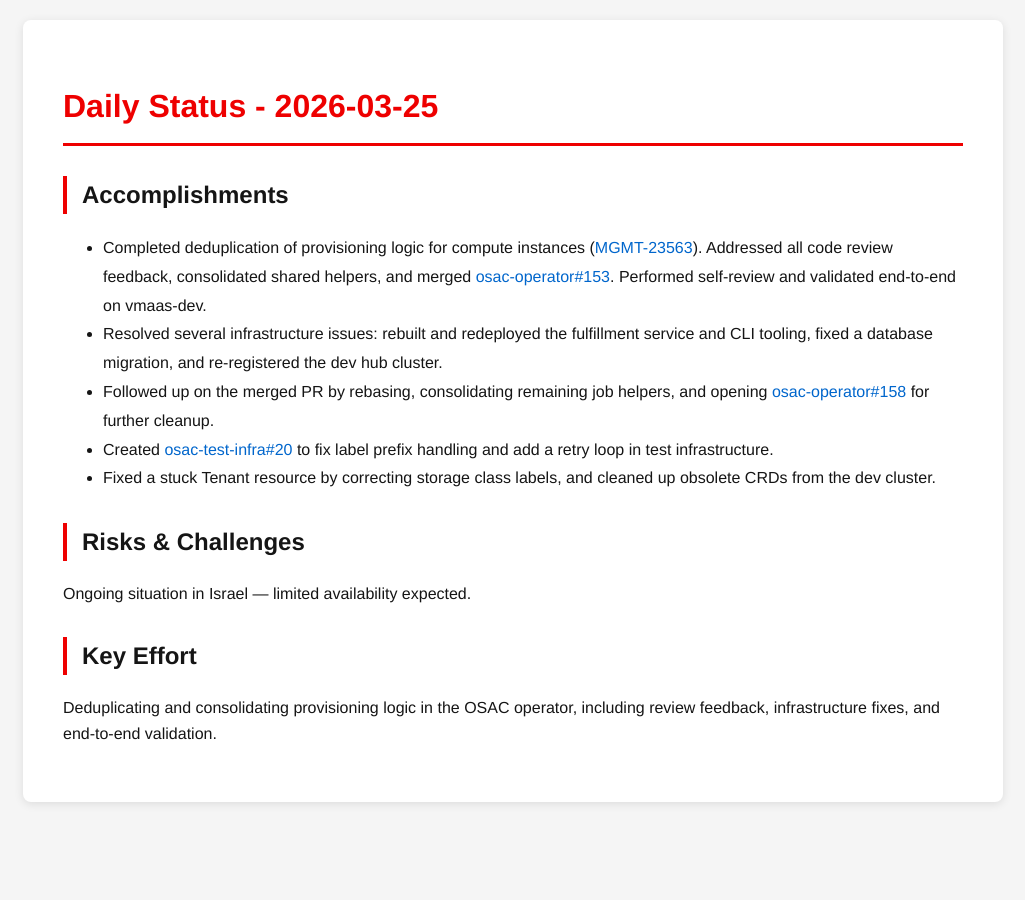
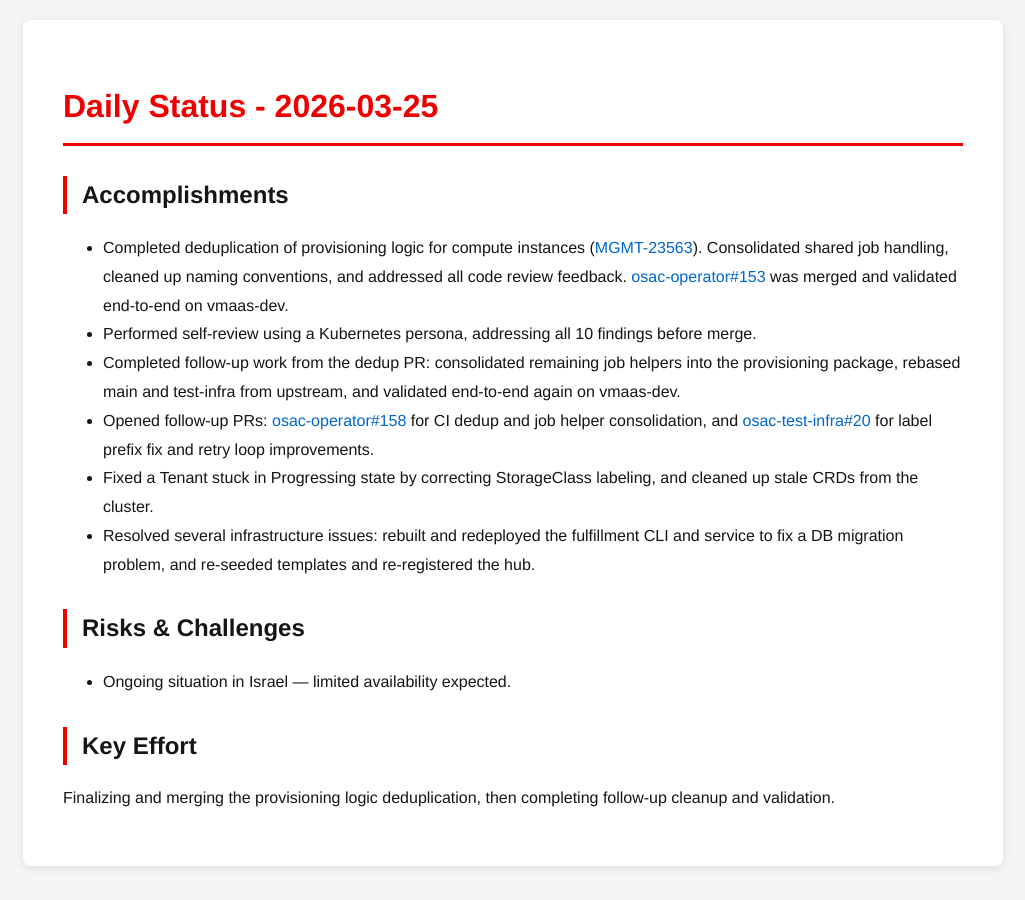
Before and after one commit to tzvatot/daily-status, a Jekyll site: the page built from 2026-03-25.md, in a window 1280 px wide. Shown: the whole page, without its empty margins (127-1152 px from the left). Built offline with Jekyll 4.4.1, drawn with Linux system fonts in a browser that asks for light colours.

Commit message:
Daily status update - 2026-03-25

```diff
--- a/2026-03-25.md
+++ b/2026-03-25.md
@@ -7,14 +7,15 @@
 # Daily Status - 2026-03-25
 
 ## Accomplishments
-- Completed deduplication of provisioning logic for compute instances ([MGMT-23563](https://issues.redhat.com/browse/MGMT-23563)). Addressed all code review feedback, consolidated shared helpers, and merged [osac-operator#153](https://github.com/osac-project/osac-operator/pull/153). Performed self-review and validated end-to-end on vmaas-dev.
-- Resolved several infrastructure issues: rebuilt and redeployed the fulfillment service and CLI tooling, fixed a database migration, and re-registered the dev hub cluster.
-- Followed up on the merged PR by rebasing, consolidating remaining job helpers, and opening [osac-operator#158](https://github.com/osac-project/osac-operator/pull/158) for further cleanup.
-- Created [osac-test-infra#20](https://github.com/osac-project/osac-test-infra/pull/20) to fix label prefix handling and add a retry loop in test infrastructure.
-- Fixed a stuck Tenant resource by correcting storage class labels, and cleaned up obsolete CRDs from the dev cluster.
+- Completed deduplication of provisioning logic for compute instances ([MGMT-23563](https://issues.redhat.com/browse/MGMT-23563)). Consolidated shared job handling, cleaned up naming conventions, and addressed all code review feedback. [osac-operator#153](https://github.com/osac-project/osac-operator/pull/153) was merged and validated end-to-end on vmaas-dev.
+- Performed self-review using a Kubernetes persona, addressing all 10 findings before merge.
+- Completed follow-up work from the dedup PR: consolidated remaining job helpers into the provisioning package, rebased main and test-infra from upstream, and validated end-to-end again on vmaas-dev.
+- Opened follow-up PRs: [osac-operator#158](https://github.com/osac-project/osac-operator/pull/158) for CI dedup and job helper consolidation, and [osac-test-infra#20](https://github.com/osac-project/osac-test-infra/pull/20) for label prefix fix and retry loop improvements.
+- Fixed a Tenant stuck in Progressing state by correcting StorageClass labeling, and cleaned up stale CRDs from the cluster.
+- Resolved several infrastructure issues: rebuilt and redeployed the fulfillment CLI and service to fix a DB migration problem, and re-seeded templates and re-registered the hub.
 
 ## Risks & Challenges
-Ongoing situation in Israel — limited availability expected.
+- Ongoing situation in Israel — limited availability expected.
 
 ## Key Effort
-Deduplicating and consolidating provisioning logic in the OSAC operator, including review feedback, infrastructure fixes, and end-to-end validation.
+Finalizing and merging the provisioning logic deduplication, then completing follow-up cleanup and validation.
```
